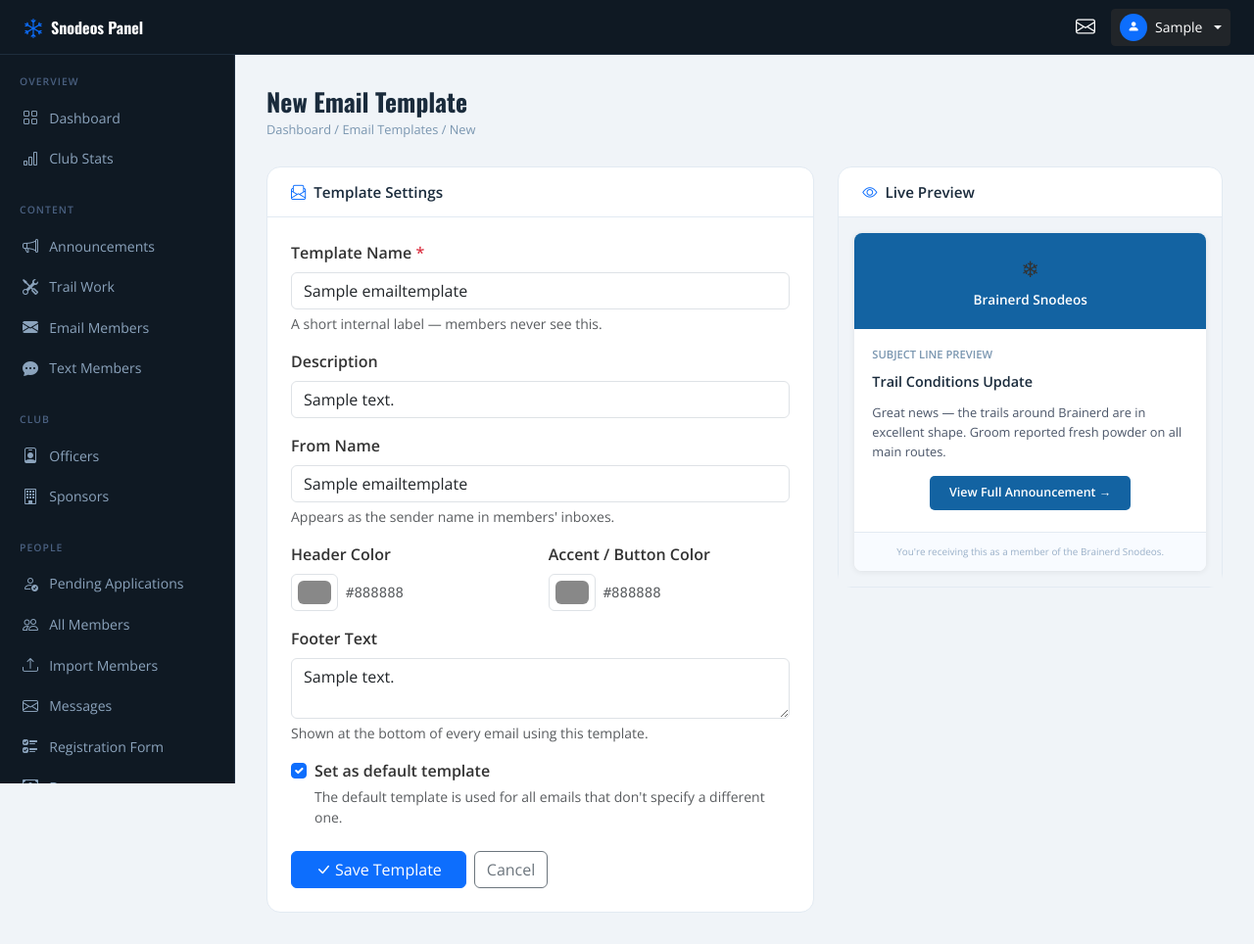
After one commit to cloudflying87/snodeos, a Django app: page /manage/email-templates/add/ in a window 1280 px wide. The commit adds this page. Shown: the whole page at 98% size. Run offline with Django 5.2, Linux system fonts and the light colour scheme; a user stored in the database is signed in; tables that the repository leaves empty hold one stand-in row (values such as "Sample post").

Commit message:
Email Templates: CRUD UI, per-email-type assignments, blast template selector
- Add EmailTemplate model with color pickers, from name, footer text, default flag
- Migrations 0011 (EmailTemplate) and 0012 (SiteSettings template FK fields)
- Email template list (card grid with mini preview) and add/edit form with live preview
- Email blast compose now has a template dropdown; switching templates updates preview
  header/footer colors instantly via JS; selected template branding applied on send
- SiteSettings gains template_contact_reply, template_member, template_announcement FKs
- Communications page gains Template Assignments section: per-type dropdowns for
  contact auto-reply, member transactional emails, and announcement blasts
- _tmpl_override() helper in email.py reads FK branding and passes as context override
  so each email type can use its own branded template independently

Co-Authored-By: Claude Sonnet 4.6 <noreply@anthropic.com>

```diff
--- a/core/views.py
+++ b/core/views.py
@@ -35,12 +35,12 @@ def contact(request):
             contact_msg = form.save()
             notify_contact_message(contact_msg)
             # Auto-reply to the person who submitted
-            from core.email import send_email as _send_email
+            from core.email import send_email as _send_email, _tmpl_override
             _send_email(
                 subject='We received your message — Brainerd Snodeos',
                 to=contact_msg.email,
                 template='contact_reply',
-                context={'msg': contact_msg},
+                context={'msg': contact_msg, **_tmpl_override('template_contact_reply')},
             )
             messages.success(request, 'Your message has been sent! We will get back to you soon.')
             return redirect('core:contact')
--- a/manage_panel/urls.py
+++ b/manage_panel/urls.py
@@ -48,6 +48,11 @@ urlpatterns = [
     path('email/blast/', views.email_blast, name='email_blast'),
 
     path('communications/', views.communications, name='communications'),
+    path('email-templates/', views.email_template_list, name='email_template_list'),
+    path('email-templates/add/', views.email_template_add, name='email_template_add'),
+    path('email-templates/<int:pk>/edit/', views.email_template_edit, name='email_template_edit'),
+    path('email-templates/<int:pk>/delete/', views.email_template_delete, name='email_template_delete'),
+    path('email-templates/<int:pk>/api/', views.email_template_api, name='email_template_api'),
     path('setup-guide/', views.setup_guide, name='setup_guide'),
     path('text-members/', views.text_members, name='text_members'),
     path('sms-settings/', views.sms_settings, name='sms_settings'),
--- a/manage_panel/views.py
+++ b/manage_panel/views.py
@@ -1,10 +1,11 @@
 from django.shortcuts import render, redirect, get_object_or_404
+from django.urls import reverse
 from django.contrib import messages
 from django.contrib.auth.decorators import login_required
 from django.http import JsonResponse
 from django.views.decorators.http import require_POST
 from django.conf import settings
-from core.models import ClubStats, Officer, OfficerTitle, Sponsor, Announcement, TrailWorkLog, TrailWorkImage, ContactMessage, SiteSettings
+from core.models import ClubStats, Officer, OfficerTitle, Sponsor, Announcement, TrailWorkLog, TrailWorkImage, ContactMessage, SiteSettings, EmailTemplate
 from accounts.models import Member, RegistrationField
 from core.email import send_test_email
 from accounts.models import Member
@@ -252,8 +253,9 @@ def announcement_add(request):
             send_text  = 'send_text'  in request.POST
             email_sent = text_sent = 0
 
-            from core.email import send_email as _send_email, send_sms
+            from core.email import send_email as _send_email, send_sms, _tmpl_override
             ann_url = f"{getattr(settings, 'SITE_URL', '').rstrip('/')}/announcements/{ann.pk}/"
+            ann_tmpl_ctx = _tmpl_override('template_announcement')
 
             if send_email:
                 active_members = Member.objects.filter(membership_status='active')
@@ -263,7 +265,7 @@ def announcement_add(request):
                             subject=f'Brainerd Snodeos: {ann.title}',
                             to=member.email,
                             template='announcement',
-                            context={'announcement': ann, 'ann_url': ann_url},
+                            context={'announcement': ann, 'ann_url': ann_url, **ann_tmpl_ctx},
                         )
                         email_sent += 1
                     except Exception:
@@ -614,14 +616,31 @@ def email_blast(request):
     import re
     recipients = Member.objects.filter(membership_status='active')
 
+    templates = EmailTemplate.objects.all()
+
     if request.method == 'POST':
         subject   = request.POST.get('subject', '').strip()
         blast_html = request.POST.get('body_html', '').strip()
         if not subject or not blast_html:
             messages.error(request, 'Subject and body are required.')
         else:
-            # Strip tags for the plain-text fallback
+            # Resolve selected template for branding overrides
+            tmpl_id = request.POST.get('template_id')
+            tmpl = None
+            if tmpl_id:
+                tmpl = EmailTemplate.objects.filter(pk=tmpl_id).first()
+            if not tmpl:
+                tmpl = EmailTemplate.get_default()
+
             blast_plain = re.sub(r'<[^>]+>', '', blast_html).strip()
+            extra_ctx = {}
+            if tmpl:
+                extra_ctx = {
+                    'email_from_name':    tmpl.from_name,
+                    'email_header_color': tmpl.header_color,
+                    'email_accent_color': tmpl.accent_color,
+                    'email_footer_text':  tmpl.footer_text,
+                }
             sent = failed = 0
             for member in recipients:
                 try:
@@ -629,7 +648,7 @@ def email_blast(request):
                         subject=subject,
                         to=member.email,
                         template='blast',
-                        context={'blast_body': blast_html, 'blast_plain': blast_plain},
+                        context={'blast_body': blast_html, 'blast_plain': blast_plain, **extra_ctx},
                     )
                     sent += 1
                 except Exception:
@@ -642,6 +661,7 @@ def email_blast(request):
 
     return render(request, 'manage_panel/email_blast.html', {
         'recipient_count': recipients.count(),
+        'templates': templates,
     })
 
 
@@ -684,6 +704,16 @@ def communications(request):
             cfg.save()
             messages.success(request, 'Email appearance saved.')
 
+        elif action == 'save_templates':
+            def _get_tmpl(key):
+                val = request.POST.get(key, '').strip()
+                return EmailTemplate.objects.filter(pk=val).first() if val else None
+            cfg.template_contact_reply  = _get_tmpl('template_contact_reply')
+            cfg.template_member         = _get_tmpl('template_member')
+            cfg.template_announcement   = _get_tmpl('template_announcement')
+            cfg.save()
+            messages.success(request, 'Template assignments saved.')
+
         elif action == 'test_email':
             recipient = request.POST.get('test_recipient', '').strip() or request.user.email
             try:
@@ -694,7 +724,11 @@ def communications(request):
 
         return redirect('manage_panel:communications')
 
-    return render(request, 'manage_panel/communications.html', {'cfg': cfg})
+    email_templates = EmailTemplate.objects.all()
+    return render(request, 'manage_panel/communications.html', {
+        'cfg': cfg,
+        'email_templates': email_templates,
+    })
 
 
 # ── Setup Guide ────────────────────────────────────────────────────────────────
@@ -702,17 +736,17 @@ def communications(request):
 @officer_required
 def setup_guide(request):
     checklist = [
-        'Configure email & SMS in Settings → Communications',
-        'Send a test email from the Communications page',
-        'Add real officer names, photos, phone & email in Club → Officers',
-        'Update club stats in Overview → Club Stats',
-        'Add current sponsors with logos in Club → Sponsors',
-        'Post a welcome announcement in Content → Announcements',
-        'Review registration form fields in People → Registration Form',
-        'Approve or import existing members in People → All Members',
-        'Configure Facebook integration in Settings → Facebook (Zapier recommended)',
-        'Update domain/DNS when pointing to a custom domain',
-        'Set DEBUG=False in .env when ready for public use',
+        {'text': 'Configure email & SMS in Settings → Communications',          'url': reverse('manage_panel:communications')},
+        {'text': 'Send a test email from the Communications page',               'url': reverse('manage_panel:communications')},
+        {'text': 'Add real officer names, photos, phone & email in Officers',    'url': reverse('manage_panel:officer_list')},
+        {'text': 'Update club stats in Overview → Club Stats',                   'url': reverse('manage_panel:stats_edit')},
+        {'text': 'Add current sponsors with logos in Club → Sponsors',           'url': reverse('manage_panel:sponsor_list')},
+        {'text': 'Post a welcome announcement in Content → Announcements',       'url': reverse('manage_panel:announcement_list')},
+        {'text': 'Review registration form fields in People → Registration Form','url': reverse('manage_panel:registration_form_settings')},
+        {'text': 'Approve or import existing members in People → All Members',   'url': reverse('members:member_list')},
+        {'text': 'Configure Facebook integration in Settings → Facebook',        'url': reverse('manage_panel:facebook_settings')},
+        {'text': 'Update domain/DNS when pointing to a custom domain',           'url': None},
+        {'text': 'Set DEBUG=False in .env when ready for public use',            'url': None},
     ]
     env_vars = [
         {'name': 'SECRET_KEY',              'purpose': 'Django security key — keep private, never share', 'example': '50-char random string'},
@@ -766,3 +800,88 @@ def text_members(request):
 @officer_required
 def sms_settings(request):
     return redirect('manage_panel:communications')
+
+
+# ── Email Templates ────────────────────────────────────────────────────────────
+
+@site_admin_required
+def email_template_list(request):
+    """List all email templates; seed a default one from SiteSettings if none exist."""
+    if not EmailTemplate.objects.exists():
+        cfg = SiteSettings.get()
+        EmailTemplate.objects.create(
+            name='Default',
+            description='Standard Brainerd Snodeos branded email',
+            from_name=cfg.email_from_name or 'Brainerd Snodeos',
+            header_color=cfg.email_header_color or '#1363A2',
+            accent_color=cfg.email_accent_color or '#1363A2',
+            footer_text=cfg.email_footer_text or "You're receiving this as a member of the Brainerd Snodeos.",
+            is_default=True,
+        )
+    templates = EmailTemplate.objects.all()
+    return render(request, 'manage_panel/email_templates/list.html', {'templates': templates})
+
+
+@site_admin_required
+def email_template_add(request):
+    if request.method == 'POST':
+        name = request.POST.get('name', '').strip()
+        if not name:
+            messages.error(request, 'Template name is required.')
+        else:
+            tmpl = EmailTemplate.objects.create(
+                name=name,
+                description=request.POST.get('description', '').strip(),
+                from_name=request.POST.get('from_name', 'Brainerd Snodeos').strip(),
+                header_color=request.POST.get('header_color', '#1363A2').strip(),
+                accent_color=request.POST.get('accent_color', '#1363A2').strip(),
+                footer_text=request.POST.get('footer_text', '').strip(),
+                is_default='is_default' in request.POST,
+            )
+            messages.success(request, f'Template "{tmpl.name}" created.')
+            return redirect('manage_panel:email_template_list')
+    # Pre-fill from default if available
+    default = EmailTemplate.get_default()
+    return render(request, 'manage_panel/email_templates/form.html', {'action': 'New', 'tmpl': default})
+
+
+@site_admin_required
+def email_template_edit(request, pk):
+    tmpl = get_object_or_404(EmailTemplate, pk=pk)
+    if request.method == 'POST':
+        tmpl.name        = request.POST.get('name', '').strip() or tmpl.name
+        tmpl.description = request.POST.get('description', '').strip()
+        tmpl.from_name   = request.POST.get('from_name', '').strip()
+        tmpl.header_color = request.POST.get('header_color', '#1363A2').strip()
+        tmpl.accent_color = request.POST.get('accent_color', '#1363A2').strip()
+        tmpl.footer_text  = request.POST.get('footer_text', '').strip()
+        tmpl.is_default   = 'is_default' in request.POST
+        tmpl.save()
+        messages.success(request, f'Template "{tmpl.name}" updated.')
+        return redirect('manage_panel:email_template_list')
+    return render(request, 'manage_panel/email_templates/form.html', {'action': 'Edit', 'tmpl': tmpl})
+
+
+@site_admin_required
+@require_POST
+def email_template_delete(request, pk):
+    tmpl = get_object_or_404(EmailTemplate, pk=pk)
+    if tmpl.is_default and EmailTemplate.objects.count() > 1:
+        messages.error(request, 'Cannot delete the default template. Set another template as default first.')
+    else:
+        tmpl.delete()
+        messages.success(request, 'Template deleted.')
+    return redirect('manage_panel:email_template_list')
+
+
+@site_admin_required
+def email_template_api(request, pk):
+    """JSON endpoint — returns template fields for the blast form's JS selector."""
+    tmpl = get_object_or_404(EmailTemplate, pk=pk)
+    from django.http import JsonResponse
+    return JsonResponse({
+        'from_name':    tmpl.from_name,
+        'header_color': tmpl.header_color,
+        'accent_color': tmpl.accent_color,
+        'footer_text':  tmpl.footer_text,
+    })
--- /dev/null
+++ b/templates/manage_panel/email_templates/form.html
@@ -0,0 +1,156 @@
+{% extends 'manage_panel/base.html' %}
+{% block title %}{{ action }} Template{% endblock %}
+{% block active_email_templates %}active{% endblock %}
+
+{% block content %}
+<div class="panel-page-header">
+  <div>
+    <h1 class="panel-page-title">{{ action }} Email Template</h1>
+    <p class="panel-breadcrumb mb-0">
+      <a href="{% url 'manage_panel:dashboard' %}">Dashboard</a> /
+      <a href="{% url 'manage_panel:email_template_list' %}">Email Templates</a> /
+      {{ action }}
+    </p>
+  </div>
+</div>
+
+<div class="row g-4">
+  <!-- Form -->
+  <div class="col-lg-7">
+    <div class="panel-card">
+      <div class="panel-card-header">
+        <h6 class="panel-card-title"><i class="bi bi-envelope-paper me-2 text-primary"></i>Template Settings</h6>
+      </div>
+      <div class="panel-card-body">
+        <form method="post" id="tmplForm">
+          {% csrf_token %}
+
+          <div class="mb-3">
+            <label class="form-label fw-semibold">Template Name <span class="text-danger">*</span></label>
+            <input type="text" name="name" class="form-control"
+                   value="{{ tmpl.name|default:'' }}" placeholder="e.g. Club Newsletter" required>
+            <div class="form-text">A short internal label — members never see this.</div>
+          </div>
+
+          <div class="mb-3">
+            <label class="form-label fw-semibold">Description</label>
+            <input type="text" name="description" class="form-control"
+                   value="{{ tmpl.description|default:'' }}" placeholder="e.g. Used for monthly newsletters">
+          </div>
+
+          <div class="mb-3">
+            <label class="form-label fw-semibold">From Name</label>
+            <input type="text" name="from_name" id="fromName" class="form-control"
+                   value="{{ tmpl.from_name|default:'Brainerd Snodeos' }}" placeholder="Brainerd Snodeos">
+            <div class="form-text">Appears as the sender name in members' inboxes.</div>
+          </div>
+
+          <div class="row g-3 mb-3">
+            <div class="col-6">
+              <label class="form-label fw-semibold">Header Color</label>
+              <div class="d-flex align-items-center gap-2">
+                <input type="color" name="header_color" id="headerColor" class="form-control form-control-color"
+                       value="{{ tmpl.header_color|default:'#1363A2' }}">
+                <code id="headerHex" class="small text-muted">{{ tmpl.header_color|default:'#1363A2' }}</code>
+              </div>
+            </div>
+            <div class="col-6">
+              <label class="form-label fw-semibold">Accent / Button Color</label>
+              <div class="d-flex align-items-center gap-2">
+                <input type="color" name="accent_color" id="accentColor" class="form-control form-control-color"
+                       value="{{ tmpl.accent_color|default:'#1363A2' }}">
+                <code id="accentHex" class="small text-muted">{{ tmpl.accent_color|default:'#1363A2' }}</code>
+              </div>
+            </div>
+          </div>
+
+          <div class="mb-3">
+            <label class="form-label fw-semibold">Footer Text</label>
+            <textarea name="footer_text" id="footerText" class="form-control" rows="2"
+                      placeholder="You're receiving this as a member of the Brainerd Snodeos.">{{ tmpl.footer_text|default:'' }}</textarea>
+            <div class="form-text">Shown at the bottom of every email using this template.</div>
+          </div>
+
+          <div class="mb-4">
+            <div class="form-check">
+              <input class="form-check-input" type="checkbox" name="is_default" id="isDefault"
+                     {% if tmpl.is_default %}checked{% endif %}>
+              <label class="form-check-label fw-semibold" for="isDefault">
+                Set as default template
+              </label>
+              <div class="form-text">The default template is used for all emails that don't specify a different one.</div>
+            </div>
+          </div>
+
+          <div class="d-flex gap-2">
+            <button type="submit" class="btn btn-primary px-4">
+              <i class="bi bi-check-lg me-1"></i>Save Template
+            </button>
+            <a href="{% url 'manage_panel:email_template_list' %}" class="btn btn-outline-secondary">Cancel</a>
+          </div>
+        </form>
+      </div>
+    </div>
+  </div>
+
+  <!-- Live preview -->
+  <div class="col-lg-5">
+    <div class="panel-card" style="position:sticky;top:80px;">
+      <div class="panel-card-header">
+        <h6 class="panel-card-title"><i class="bi bi-eye me-2 text-primary"></i>Live Preview</h6>
+      </div>
+      <div class="panel-card-body p-0">
+        <div style="background:#f0f4f8;padding:16px;">
+          <div style="background:#fff;border-radius:8px;overflow:hidden;box-shadow:0 1px 6px rgba(0,0,0,0.08);">
+            <!-- Header -->
+            <div id="prev-header" style="background:#1363A2;padding:20px;text-align:center;">
+              <div style="font-size:1.4rem;">❄</div>
+              <div id="prev-from-name" style="color:#fff;font-weight:700;font-size:0.85rem;margin-top:4px;">Brainerd Snodeos</div>
+            </div>
+            <!-- Body -->
+            <div style="padding:18px;">
+              <div style="font-size:0.7rem;color:#7a96b0;font-weight:700;text-transform:uppercase;margin-bottom:8px;">Subject line preview</div>
+              <div style="font-weight:700;font-size:0.9rem;color:#1a2b3c;margin-bottom:10px;">Trail Conditions Update</div>
+              <div style="font-size:0.8rem;color:#4a5568;line-height:1.6;margin-bottom:14px;">
+                Great news — the trails around Brainerd are in excellent shape. Groom reported fresh powder on all main routes.
+              </div>
+              <div style="text-align:center;margin-bottom:4px;">
+                <span id="prev-btn" style="display:inline-block;background:#1363A2;color:#fff;padding:8px 20px;border-radius:5px;font-size:0.78rem;font-weight:700;">View Full Announcement →</span>
+              </div>
+            </div>
+            <!-- Footer -->
+            <div style="background:#f8fbff;border-top:1px solid #e2eaf2;padding:12px 16px;text-align:center;">
+              <div id="prev-footer" style="font-size:0.62rem;color:#9ab0c8;">You're receiving this as a member of the Brainerd Snodeos.</div>
+            </div>
+          </div>
+        </div>
+      </div>
+    </div>
+  </div>
+</div>
+{% endblock %}
+
+{% block extra_js %}
+<script>
+const headerColor = document.getElementById('headerColor');
+const accentColor = document.getElementById('accentColor');
+const fromName    = document.getElementById('fromName');
+const footerText  = document.getElementById('footerText');
+
+function update() {
+  const hc = headerColor.value;
+  const ac = accentColor.value;
+  document.getElementById('prev-header').style.background = hc;
+  document.getElementById('prev-btn').style.background    = ac;
+  document.getElementById('prev-from-name').textContent   = fromName.value || 'Club Name';
+  document.getElementById('prev-footer').textContent      = footerText.value || '';
+  document.getElementById('headerHex').textContent = hc;
+  document.getElementById('accentHex').textContent = ac;
+}
+
+headerColor.addEventListener('input', update);
+accentColor.addEventListener('input', update);
+fromName.addEventListener('input', update);
+footerText.addEventListener('input', update);
+</script>
+{% endblock %}
```
Also changed, not shown: core/email.py (+19 -1 lines), core/models.py (+45 -0 lines), templates/manage_panel/communications.html (+56 -0 lines), templates/manage_panel/email_blast.html (+39 -3 lines), templates/manage_panel/email_templates/list.html (added, +72 -0 lines), core/migrations/0011_email_template_model.py (added), core/migrations/0012_sitesettings_template_assignments.py (added).
